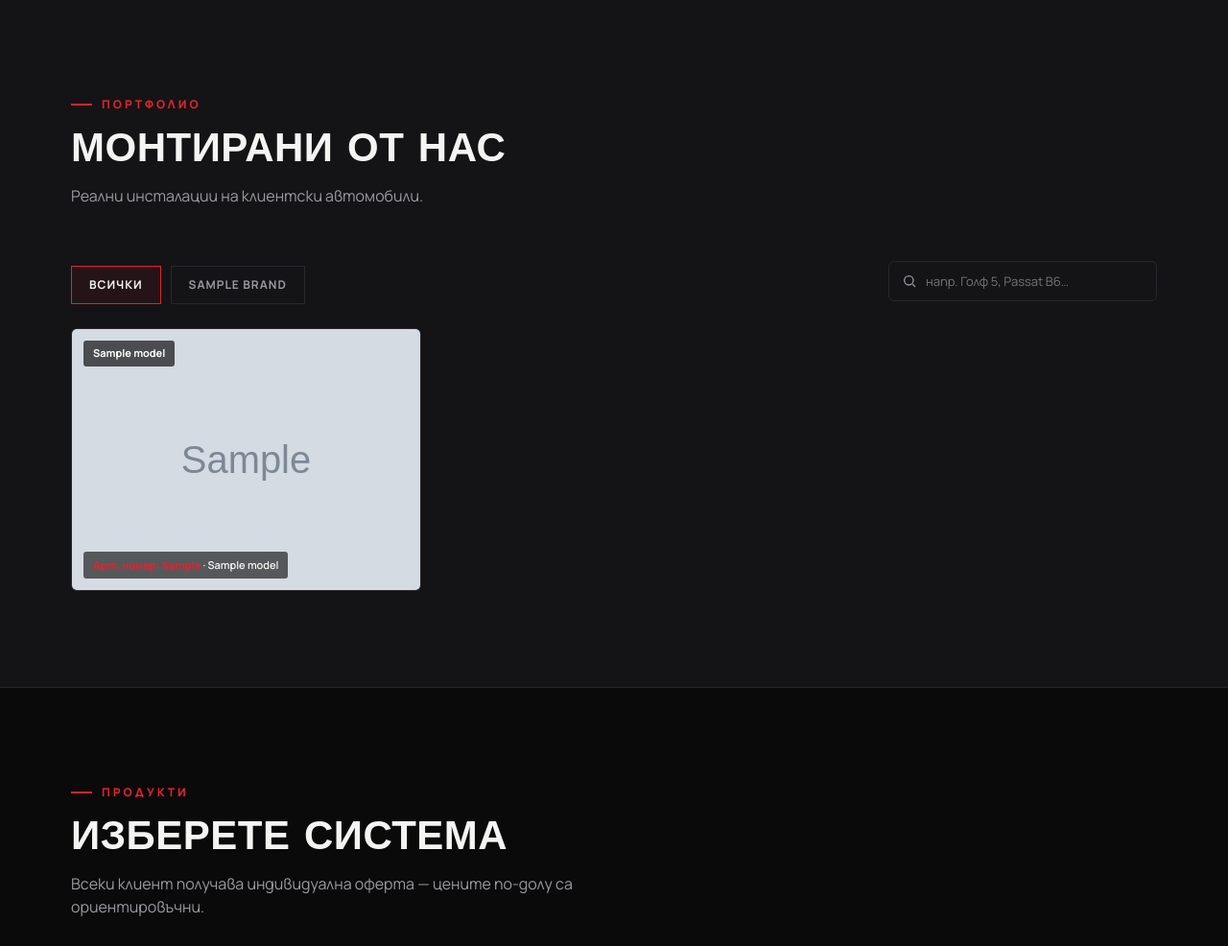
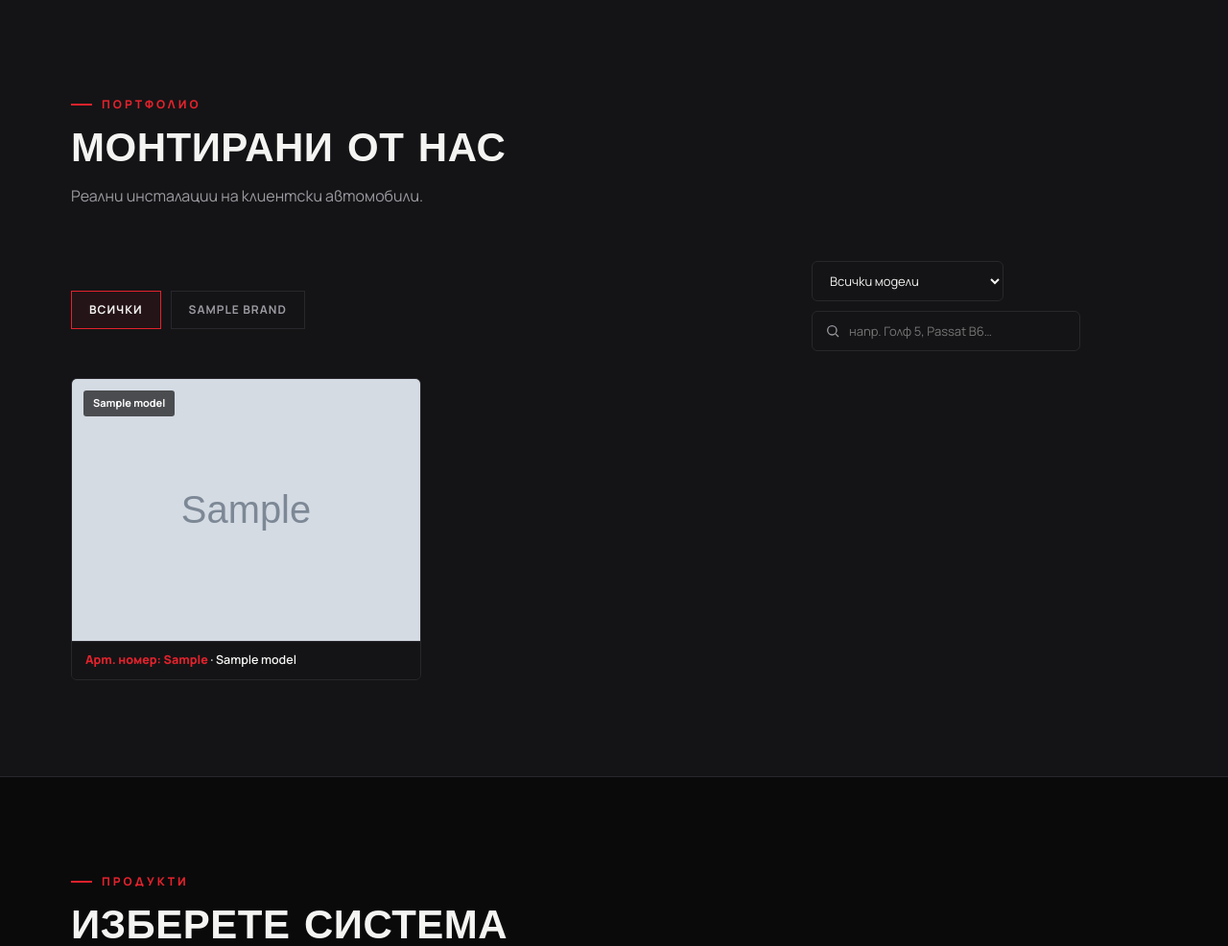
Before and after one commit to TafikWeb/automediabg, a Flask app: page / in a window 1280 px wide. Shown: the part 1772-2758 px from the top of the page at 96% size. Run offline with Flask 3, Linux system fonts and the light colour scheme; tables that the repository leaves empty hold one stand-in row (values such as "Sample post"); grey boxes marked "Sample" are stand-in pictures.

Commit message:
Add files via upload

```diff
--- a/app.py
+++ b/app.py
@@ -35,7 +35,7 @@
 # Смени това число при всяко ново обновяване, което ти пращам — виж го в
 # долния край на менюто в админ панела, за да провериш дали Railway реално
 # е хванал последния deploy.
-SITE_VERSION = "2.7"
+SITE_VERSION = "2.8"
 app.config["SECRET_KEY"] = os.environ.get("SECRET_KEY", "change-me-in-env")
 
 # DATA_DIR трябва да сочи към постоянно място (Railway Volume), иначе базата
@@ -166,7 +166,8 @@
 
 def format_compat_cars(text):
     """Превръща редовете със съвместими коли в чист списък, разделен със
-    запетая — маха празни редове и излишни интервали/запетаи от краищата."""
+    запетая — маха празни редове и излишни интервали/запетаи от краищата.
+    Използва се само за alt текст на снимки (SEO), не за визуално показване."""
     if not text:
         return ""
     lines = [line.strip(" ,\t") for line in text.split("\n")]
@@ -174,7 +175,19 @@
     return ", ".join(lines)
 
 
+def format_compat_cars_block(text):
+    """Като format_compat_cars, но пази всеки ред отделно (не ги слива в
+    едно изречение) — за визуално показване, където всяка марка/група стои
+    на собствен ред вместо да се трупат накуп в една стена от текст."""
+    if not text:
+        return ""
+    lines = [line.strip(" ,\t") for line in text.split("\n")]
+    lines = [line for line in lines if line]
+    return "\n".join(lines)
+
+
 app.jinja_env.filters["format_compat_cars"] = format_compat_cars
+app.jinja_env.filters["format_compat_cars_block"] = format_compat_cars_block
 
 INTEREST_OPTION_DEFAULTS = [
     ("multimedia", "Мултимедия"),
--- a/static/style.css
+++ b/static/style.css
@@ -103,11 +103,19 @@
 
 .products-toolbar{display:flex; flex-direction:column; gap:18px; margin-bottom:20px;}
 .gallery-toolbar{flex-direction:row; flex-wrap:wrap; align-items:center; justify-content:space-between;}
+.gallery-toolbar-right{display:flex; gap:10px; flex-wrap:wrap; align-items:center;}
+.gallery-model-select{
+  background:var(--surface); border:1px solid var(--line); border-radius:6px; padding:10px 14px;
+  color:var(--white); font-size:13px; font-family:'Manrope'; cursor:pointer; max-width:200px;
+}
+.gallery-model-select:focus{outline:none; border-color:var(--red);}
 .gallery-toolbar .gallery-tabs{margin-bottom:0;}
 .gallery-toolbar .products-search{max-width:280px; flex:1; min-width:200px;}
 @media (max-width:640px){
   .gallery-toolbar{flex-direction:column; align-items:stretch;}
   .gallery-toolbar .products-search{max-width:none;}
+  .gallery-toolbar-right{flex-direction:column; align-items:stretch; width:100%;}
+  .gallery-model-select{max-width:none;}
 }
 .products-search{
   position:relative; max-width:360px;
@@ -133,14 +141,18 @@
 }
 .product-compat-details summary::-webkit-details-marker{display:none;}
 .product-compat-details summary:hover{color:var(--red);}
-.product-compat-details p{color:var(--gray); font-size:12px; margin-top:6px; opacity:0.9;}
+.product-compat-details p{color:var(--gray); font-size:12px; margin-top:6px; opacity:0.9; white-space:pre-line; line-height:2;}
 .gtab{padding:10px 18px; border:1px solid var(--line); font-size:12px; font-weight:700; letter-spacing:1px; text-transform:uppercase; cursor:pointer; color:var(--gray); background:transparent;}
 .gtab.active{border-color:var(--red); color:var(--white); background:rgba(226,34,44,0.08);}
 .gallery-grid{display:grid; grid-template-columns:repeat(3,1fr); gap:18px;}
-.gallery-item{position:relative; aspect-ratio:4/3; border-radius:6px; overflow:hidden; border:1px solid var(--line); background:var(--surface); display:flex; align-items:center; justify-content:center; color:var(--line); cursor:pointer;}
-.gallery-item img{width:100%; height:100%; object-fit:cover;}
-.gallery-item svg{width:40px; height:40px; opacity:0.5;}
-.gallery-item .tag{position:absolute; bottom:12px; left:12px; font-size:11px; background:rgba(0,0,0,0.6); padding:6px 10px; border-radius:3px; color:var(--white); font-weight:600; backdrop-filter:blur(4px); max-width:calc(100% - 24px);}
+.gallery-item{border-radius:6px; overflow:hidden; border:1px solid var(--line); background:var(--surface); cursor:pointer; display:flex; flex-direction:column;}
+.gallery-item-thumb{position:relative; aspect-ratio:4/3; display:flex; align-items:center; justify-content:center; color:var(--line); overflow:hidden;}
+.gallery-item-thumb img{width:100%; height:100%; object-fit:cover;}
+.gallery-item-thumb svg{width:40px; height:40px; opacity:0.5;}
+.gallery-item-caption{
+  padding:10px 14px; font-size:12.5px; color:var(--white); font-weight:600; line-height:1.5;
+  border-top:1px solid var(--line); background:var(--surface);
+}
 .gallery-model-badge{
   position:absolute; top:12px; left:12px; z-index:2; background:rgba(0,0,0,0.65); color:#fff; font-size:11px;
   font-weight:700; padding:5px 10px; border-radius:3px; backdrop-filter:blur(4px);
@@ -244,6 +256,7 @@
 .gallery-modal-product-card{
   display:flex; align-items:center; justify-content:space-between; gap:12px; background:var(--surface);
   border:1px solid var(--line); border-radius:6px; padding:12px 14px; cursor:pointer; transition:border-color .15s;
+  margin-bottom:18px;
 }
 .gallery-modal-product-card:hover{border-color:var(--red);}
 .gallery-modal-product-card b{display:block; font-size:13px;}
--- a/templates/index.html
+++ b/templates/index.html
@@ -185,16 +185,25 @@
         <div class="gtab" data-cat="{{ brand.id }}">{{ brand.name }}</div>
         {% endfor %}
       </div>
+      <div class="gallery-toolbar-right">
         {% if car_models %}
+        <select id="galleryModelSelect" class="gallery-model-select" onchange="handleGalleryModelChange()">
+          <option value="">{{ T.gallery_model_select_all }}</option>
+          {% for m in car_models %}
+          <option value="{{ m.id }}">{{ m.name }}</option>
+          {% endfor %}
+        </select>
         <div class="products-search compat-search">
           <svg viewBox="0 0 24 24" fill="none" stroke="currentColor" stroke-width="2"><circle cx="11" cy="11" r="7"/><path d="M21 21l-4.3-4.3"/></svg>
-        <input type="text" id="gallerySearchInput" placeholder="{{ T.compat_search_placeholder }}" oninput="filterGalleryBySearch()" autocomplete="off">
+          <input type="text" id="gallerySearchInput" placeholder="{{ T.compat_search_placeholder }}" oninput="handleGallerySearchInput()" autocomplete="off">
         </div>
         {% endif %}
+      </div>
     </div>
     <div class="gallery-grid">
       {% for post in gallery_posts %}
       <div class="gallery-item" data-cat="{{ post.brand_id or '' }}" data-post-id="{{ post.id }}" onclick="openGalleryPost({{ post.id }})">
+        <div class="gallery-item-thumb">
           {% if post.images %}
             <img id="galleryThumb-{{ post.id }}" src="{{ uploaded_file_url(post.images[0].image_path) }}" alt="{{ post.tag }}" loading="lazy">
           {% endif %}
@@ -209,12 +218,13 @@
             {{ post.images|length }}
           </div>
           {% endif %}
+        </div>
         {% if post.product and post.product.sku %}
-        <div class="tag gallery-tag-structured">
+        <div class="gallery-item-caption">
           <span class="gallery-sku-text">{{ T.art_number_label }} {{ post.product.sku }}</span>{% if post.car_models %} · {{ post.car_models[0].name }}{% endif %}
         </div>
         {% elif post.tag %}
-        <div class="tag">{{ post.tag }}</div>
+        <div class="gallery-item-caption">{{ post.tag }}</div>
         {% endif %}
       </div>
       {% endfor %}
@@ -283,7 +293,7 @@
           {% if p.compatible_cars %}
           <details class="product-compat-details" onclick="event.stopPropagation()">
             <summary>🚗 {{ T.compat_toggle }}</summary>
-            <p>{{ p.compatible_cars | format_compat_cars }}</p>
+            <p>{{ p.compatible_cars | format_compat_cars_block }}</p>
           </details>
           {% endif %}
           <div class="product-foot">
@@ -590,10 +600,15 @@
     const activeTab = document.querySelector('#galleryTabs .gtab.active');
     const cat = activeTab ? activeTab.dataset.cat : 'all';
     const searchInput = document.getElementById('gallerySearchInput');
+    const modelSelect = document.getElementById('galleryModelSelect');
     const raw = searchInput ? searchInput.value.trim() : '';
+    const selectedModelId = modelSelect ? modelSelect.value : '';
 
     let matchedIds = null;
-    if(raw && typeof CAR_MODELS_DATA !== 'undefined'){
+    if(selectedModelId && typeof CAR_MODELS_DATA !== 'undefined'){
+      const model = CAR_MODELS_DATA.find(m => String(m.id) === selectedModelId);
+      matchedIds = new Set(model ? (model.galleryPostIds || []) : []);
+    } else if(raw && typeof CAR_MODELS_DATA !== 'undefined'){
       const query = normalizeCompatText(raw);
       matchedIds = new Set();
       CAR_MODELS_DATA.forEach(model => {
@@ -614,7 +629,15 @@
     });
   }
 
-  function filterGalleryBySearch(){
+  function handleGalleryModelChange(){
+    const searchInput = document.getElementById('gallerySearchInput');
+    if(searchInput) searchInput.value = '';
+    applyGalleryFilters();
+  }
+
+  function handleGallerySearchInput(){
+    const modelSelect = document.getElementById('galleryModelSelect');
+    if(modelSelect) modelSelect.value = '';
     applyGalleryFilters();
   }
 
@@ -731,7 +754,7 @@
       <span class="stock-badge" id="modalStockBadge" style="margin-left:8px;"></span>
       <h3 id="modalName"></h3>
       <p id="modalDesc"></p>
-      <p id="modalCompat" style="display:none; color:var(--gray); font-size:13px; margin-top:-8px;"></p>
+      <p id="modalCompat" style="display:none; color:var(--gray); font-size:13px; margin-top:-8px; white-space:pre-line; line-height:2;"></p>
       <div class="modal-footer">
         <div class="price" id="modalPrice"></div>
         <button class="btn btn-primary" onclick="modalRequestQuote()">{{ T.modal_request }}</button>
@@ -1095,8 +1118,8 @@
     document.getElementById('modalDesc').textContent = currentProduct.description || '';
     const compatEl = document.getElementById('modalCompat');
     if(currentProduct.compatible_cars){
-      const cleanCompat = currentProduct.compatible_cars.split('\n').map(s=>s.trim().replace(/^,+|,+$/g,'').trim()).filter(Boolean).join(', ');
-      compatEl.textContent = '🚗 ' + cleanCompat;
+      const cleanCompat = currentProduct.compatible_cars.split('\n').map(s=>s.trim().replace(/^,+|,+$/g,'').trim()).filter(Boolean).join('\n');
+      compatEl.textContent = cleanCompat;
       compatEl.style.display = 'block';
     } else {
       compatEl.style.display = 'none';
--- a/translations.py
+++ b/translations.py
@@ -126,6 +126,7 @@
         "compat_installed_heading": "Монтирани при нас",
         "compat_products_heading": "Продукти",
         "art_number_label": "Арт. номер:",
+        "gallery_model_select_all": "Всички модели",
         "watch_video_external": "Виж видеото",
         "view_listing_btn": "Виж обявата",
         "click_listing_hint": "Кликни на обявата за повече детайли",
@@ -263,6 +264,7 @@
         "compat_installed_heading": "Installed by us",
         "compat_products_heading": "Products",
         "art_number_label": "Item code:",
+        "gallery_model_select_all": "All models",
         "watch_video_external": "Watch the video",
         "view_listing_btn": "View listing",
         "click_listing_hint": "Click the listing for more details",
@@ -400,6 +402,7 @@
         "compat_installed_heading": "Наши установки",
         "compat_products_heading": "Товары",
         "art_number_label": "Артикул:",
+        "gallery_model_select_all": "Все модели",
         "watch_video_external": "Смотреть видео",
         "view_listing_btn": "Смотреть объявление",
         "click_listing_hint": "Нажмите на объявление, чтобы узнать больше",
```
Lines whose indentation alone changed are shown as unchanged.
